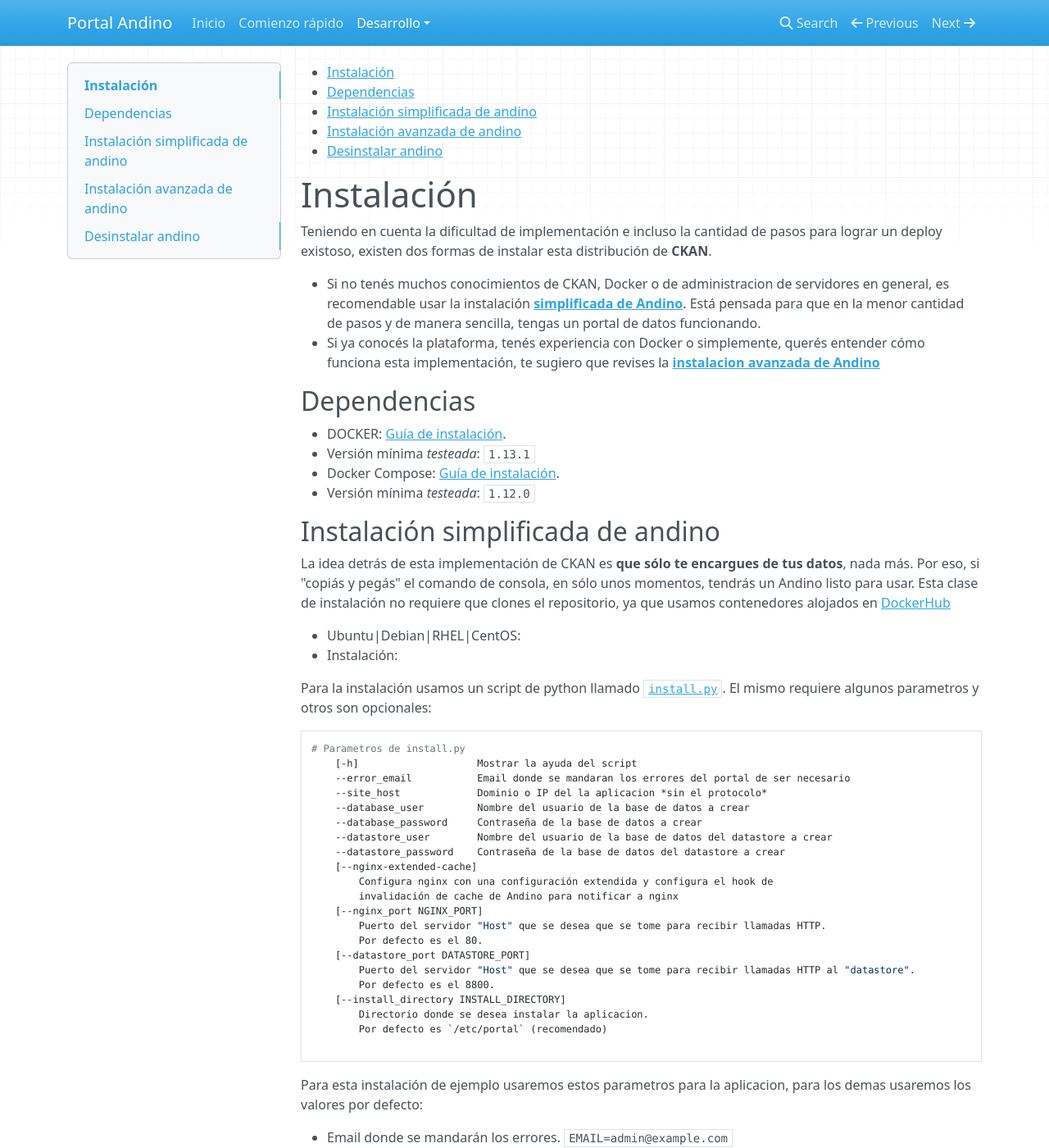
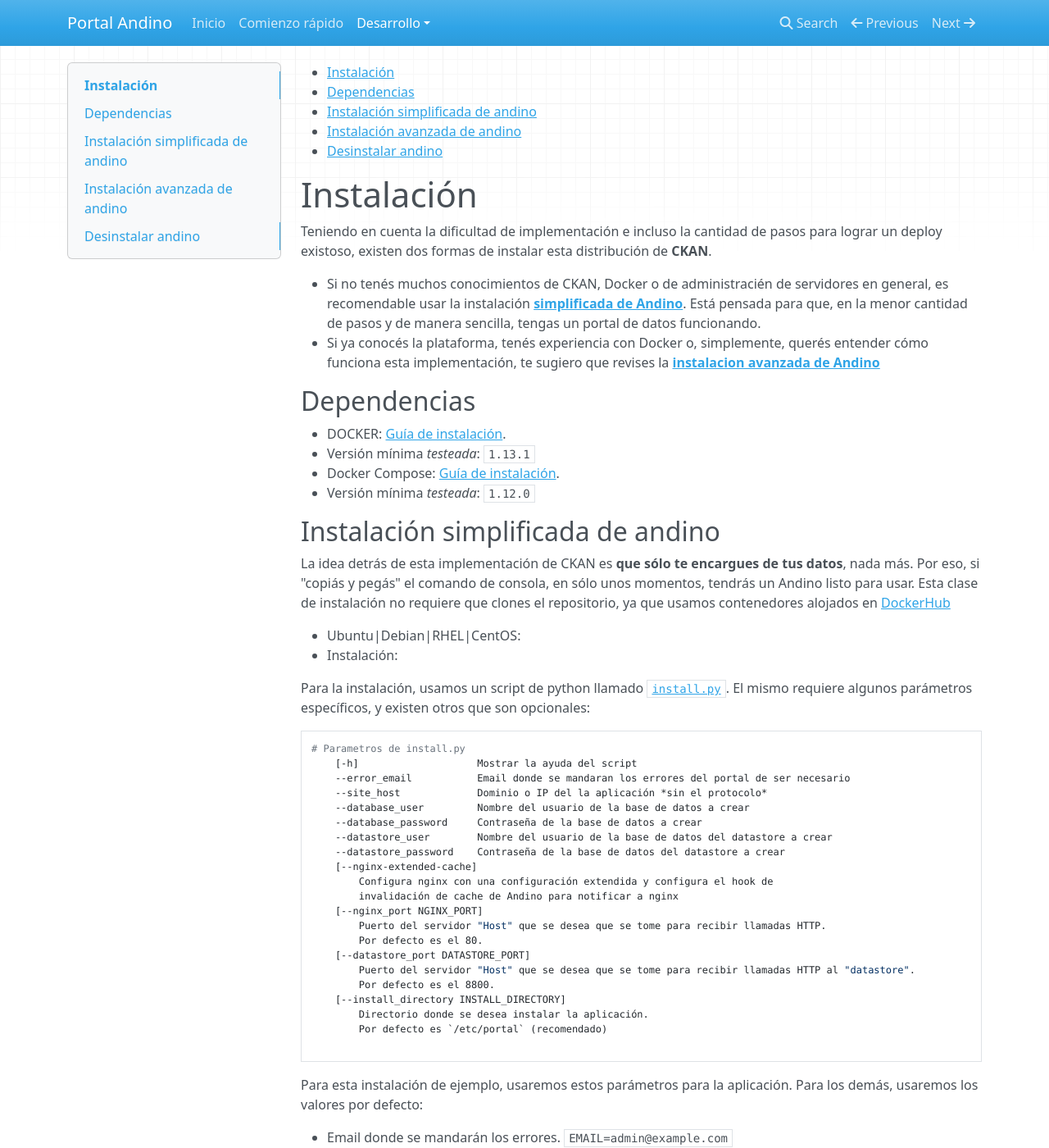
Before and after one commit to datosgobar/portal-andino, an MkDocs documentation site: the page built from docs/developers/install.md, in a window 1280 px wide and 1400 px high. Shown: the whole window at 82% size. Built offline with MkDocs 1.6.1, drawn with Linux system fonts in a browser that asks for light colours; nearby versions of some CDN libraries; old or Windows-style settings are respelled for this version of MkDocs; some of the changed text lies outside the part shown.

Commit message:
Actualizo documentación de instalación

````diff
--- a/docs/developers/install.md
+++ b/docs/developers/install.md
@@ -12,10 +12,14 @@
 
 # Instalación
 
-Teniendo en cuenta la dificultad de implementación e incluso la cantidad de pasos para lograr un deploy existoso, existen dos formas de instalar esta distribución de **CKAN**.
+Teniendo en cuenta la dificultad de implementación e incluso la cantidad de pasos para lograr un deploy existoso,
+existen dos formas de instalar esta distribución de **CKAN**.
 
-- Si no tenés muchos conocimientos de CKAN, Docker o de administracion de servidores en general, es recomendable usar la instalación **[simplificada  de Andino](#instalacion-simplificada-de-andino)**. Está pensada para que en la menor cantidad de pasos y de manera sencilla, tengas un portal de datos funcionando.
-- Si ya conocés la plataforma, tenés experiencia con Docker o simplemente, querés entender cómo funciona esta implementación, te sugiero que revises la **[instalacion avanzada de Andino](#instalacion-avanzada-de-andino)**
+- Si no tenés muchos conocimientos de CKAN, Docker o de administracién de servidores en general, es recomendable
+usar la instalación **[simplificada  de Andino](#instalacion-simplificada-de-andino)**.
+Está pensada para que, en la menor cantidad de pasos y de manera sencilla, tengas un portal de datos funcionando.
+- Si ya conocés la plataforma, tenés experiencia con Docker o, simplemente, querés entender cómo funciona
+esta implementación, te sugiero que revises la **[instalacion avanzada de Andino](#instalacion-avanzada-de-andino)**
 
 ## Dependencias
 
@@ -26,20 +30,23 @@ Teniendo en cuenta la dificultad de implementación e incluso la cantidad de pas
 
 ## Instalación simplificada de andino
 
-La idea detrás de esta implementación de CKAN es **que sólo te encargues de tus datos**, nada más. Por eso, si "copiás y pegás" el comando de consola, en sólo unos momentos, tendrás un Andino listo para usar.
-Esta clase de instalación no requiere que clones el repositorio, ya que usamos contenedores alojados en [DockerHub](https://hub.docker.com/r/datosgobar)
+La idea detrás de esta implementación de CKAN es **que sólo te encargues de tus datos**, nada más.
+Por eso, si "copiás y pegás" el comando de consola, en sólo unos momentos, tendrás un Andino listo para usar.
+Esta clase de instalación no requiere que clones el repositorio, ya que usamos contenedores alojados en
+[DockerHub](https://hub.docker.com/r/datosgobar)
 
 + Ubuntu|Debian|RHEL|CentOS:
 + Instalación:
 
-Para la instalación usamos un script de python llamado [`install.py`](https://github.com/datosgobar/portal-andino/blob/master/install/install.py).
-El mismo requiere algunos parametros y otros son opcionales:
+Para la instalación, usamos un script de python llamado
+[`install.py`](https://github.com/datosgobar/portal-andino/blob/master/install/install.py).
+El mismo requiere algunos parámetros específicos, y existen otros que son opcionales:
 
 ```bash
 # Parametros de install.py
     [-h]                    Mostrar la ayuda del script
     --error_email           Email donde se mandaran los errores del portal de ser necesario
-    --site_host             Dominio o IP del la aplicacion *sin el protocolo*
+    --site_host             Dominio o IP del la aplicación *sin el protocolo*
     --database_user         Nombre del usuario de la base de datos a crear
     --database_password     Contraseña de la base de datos a crear
     --datastore_user        Nombre del usuario de la base de datos del datastore a crear
@@ -54,13 +61,13 @@ El mismo requiere algunos parametros y otros son opcionales:
         Puerto del servidor "Host" que se desea que se tome para recibir llamadas HTTP al "datastore".
         Por defecto es el 8800.
     [--install_directory INSTALL_DIRECTORY]
-        Directorio donde se desea instalar la aplicacion.
+        Directorio donde se desea instalar la aplicación.
         Por defecto es `/etc/portal` (recomendado)
 
 ```
 
-Para esta instalación de ejemplo usaremos estos parametros para la aplicacion,
-para los demas usaremos los valores por defecto:
+Para esta instalación de ejemplo, usaremos estos parámetros para la aplicación.
+Para los demás, usaremos los valores por defecto:
 
 + Email donde se mandarán los errores. `EMAIL=admin@example.com`
 + Dominio o IP de la aplicación _sin el protocolo_: `HOST=datos.gob.ar`
````
Also changed, not shown: other parts of docs/developers/install.md (+9 -6 lines).
